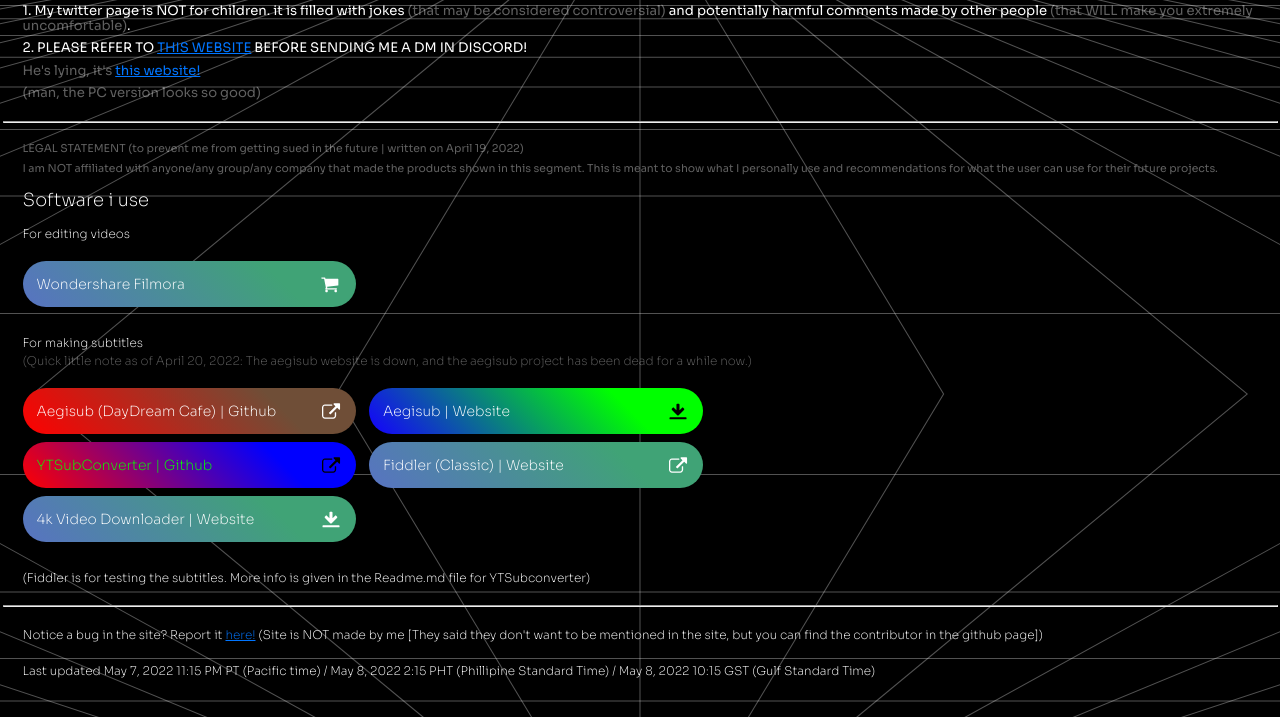
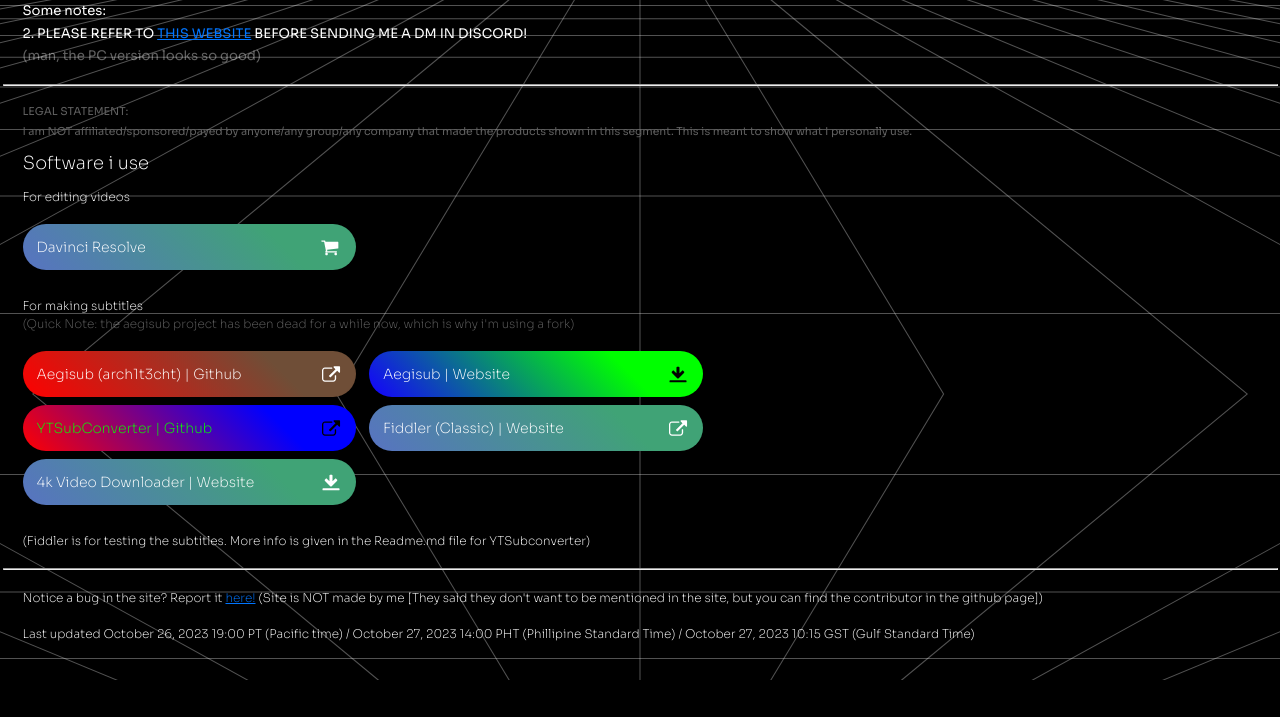
Before and after one commit to KarstenPH/KarstenPHs-site, a plain HTML site: page index.html in a window 1280 px wide. Shown: the part 406-1123 px from the top of the page. After the commit the page ends 1086 px from the top, so only its background shows below. Drawn offline with Linux system fonts and the light colour scheme.

Commit message:
Update index.html to describe whatever im doing right now
hopefully i don't break something in the process but i only did a few minor changes, hopefully that doesnt mess anything up

```diff
--- a/index.html
+++ b/index.html
@@ -16,7 +16,7 @@
 		<meta charset="UTF-8" />
 		<meta http-equiv="X-UA-Compatible" content="IE=edge" />
 		<meta name="viewport" content="width=device-width, initial-scale=1.0" />
-		<title>KarstenPH ‑ Where you can find me</title>
+		<title>KarstenPH ‑ Home</title>
 		<!-- KarstenPrawnHub -->
 		<link rel="stylesheet" href="css/style.css" />
 		<script src="js/JSON_polyfill.js"></script>
@@ -26,14 +26,14 @@
 
 		<meta
 			name="description"
-			content="Hello, this is where you can find me! (any other accounts outside of this list fully pretending to be me are unofficial, don't trust them ESPECIALLY IF THEY ASK FOR YOUR EXTREMELY PERSONAL DETAILS! (unless it's a personal account))"
+			content="Hello, this is where you can find me! (Other accounts are either unofficial or private accounts)"
 		/>
 		<meta property="og:site_name" content="KarstenPH - Where you can find me" />
 		<meta property="og:title" content="KarstenPH - Where you can find me" />
 		<meta property="og:type" content="website" />
 		<meta
 			property="og:description"
-			content="Hello, this is where you can find me! (any other accounts outside of this list fully pretending to be me are unofficial, don't trust them ESPECIALLY IF THEY ASK FOR YOUR EXTREMELY PERSONAL DETAILS! (unless it's a personal account))"
+			content="Hello, this is where you can find me! (Other accounts are either unofficial or private accounts)"
 		/>
 		<meta property="og:image" content="https://karstenph.github.io/css/embed.jpg" />
 		<meta property="og:image:type" content="image/jpeg" />
@@ -55,6 +55,8 @@
 		<div class="small" style="--delay: 0.7s">
 			<p class="grey">Modes: <a href="/light">light mode (Currently unavailable)</a> | <a href="/legacy">legacy mode</a></p>
 			<p>Welcome to my landing page!</p>
+
+			<p>I am the Graphic Designer for <a href=https://www.twitch.tv/melbathetoast> Melba Toast</a>
 			<p>You can find me in the links below:</p>
 		</div>
 
@@ -77,30 +79,26 @@
 		<div class="small" style="--delay: 1.2s">
 			<p>Some notes:</p>
 			<p>
-				1. My twitter page is NOT for children. it is filled with jokes <span class="grey">(that may be considered controversial)</span> and potentially harmful comments made by
-				other people <span class="grey">(that WILL make you extremely uncomfortable)</span>.
 			</p>
 			<p>2. PLEASE REFER TO <a href="http://www.nohello.net/">THIS WEBSITE</a> BEFORE SENDING ME A DM IN DISCORD!</p>
-			<p class="grey">He's lying, it's <a href="https://cdn.discordapp.com/attachments/864032940237389854/965926912524427344/unknown.png">this website!</a></p>
 			<p class="grey">(man, the PC version looks so good)</p>
 			<hr style="--delay: 1.3" />
 			<div class="dim xsmall">
-				<p>LEGAL STATEMENT <span class="grey">(to prevent me from getting sued in the future | written on April 19, 2022)</span></p>
+				<p>LEGAL STATEMENT:</p>
 				<p>
-					I am NOT affiliated with anyone/any group/any company that made the products shown in this segment. This is meant to show what I personally use and recommendations for
-					what the user can use for their future projects.
+					I am NOT affiliated/sponsored/payed by anyone/any group/any company that made the products shown in this segment. This is meant to show what I personally use.
 				</p>
 			</div>
 		</div>
 		<h2 style="--delay: 1.4s">Software i use</h2>
 		<h4 style="--delay: 1.5s">For editing videos</h4>
 		<div id="wondershare" style="--delay: 1.6s">
-			<a href="https://filmora.wondershare.net/">Wondershare Filmora</a>
+			<a href="https://www.blackmagicdesign.com/ae/products/davinciresolve">Davinci Resolve</a>
 		</div>
 		<h4 style="--delay: 1.7s">For making subtitles<br /></h4>
-		<h4 class="grey" style="--delay: 1.8s">(Quick little note as of April 20, 2022: The aegisub website is down, and the aegisub project has been dead for a while now.)</h4>
+		<h4 class="grey" style="--delay: 1.8s">(Quick Note: the aegisub project has been dead for a while now, which is why i'm using a fork)</h4>
 		<div id="subtitles" style="--delay: 1.9s">
-			<a href="https://github.com/Ristellise/AegisubDC">Aegisub (DayDream Cafe) | Github</a>
+			<a href="https://github.com/Ristellise/AegisubDC">Aegisub (arch1t3cht) | Github</a>
 			<a id="aegisub" href="https://www.aegisub.org/">Aegisub | Website</a><br />
 			<a href="https://github.com/arcusmaximus/YTSubConverter">YTSubConverter | Github</a>
 			<a href="https://www.telerik.com/fiddler/fiddler-classic">Fiddler (Classic) | Website</a><br />
@@ -114,7 +112,7 @@
 		</h4>
 		<br />
 		<h4 style="--delay: 2.3s">
-			Last updated May 7, 2022 11:15 PM PT (Pacific time) / May 8, 2022 2:15 PHT (Phillipine Standard Time) / May 8, 2022 10:15 GST (Gulf Standard Time)
+			Last updated October 26, 2023 19:00 PT (Pacific time) / October 27, 2023 14:00 PHT (Phillipine Standard Time) / October 27, 2023 10:15 GST (Gulf Standard Time)
 		</h4>
 	</body>
 	<!-- ie support -->
```
